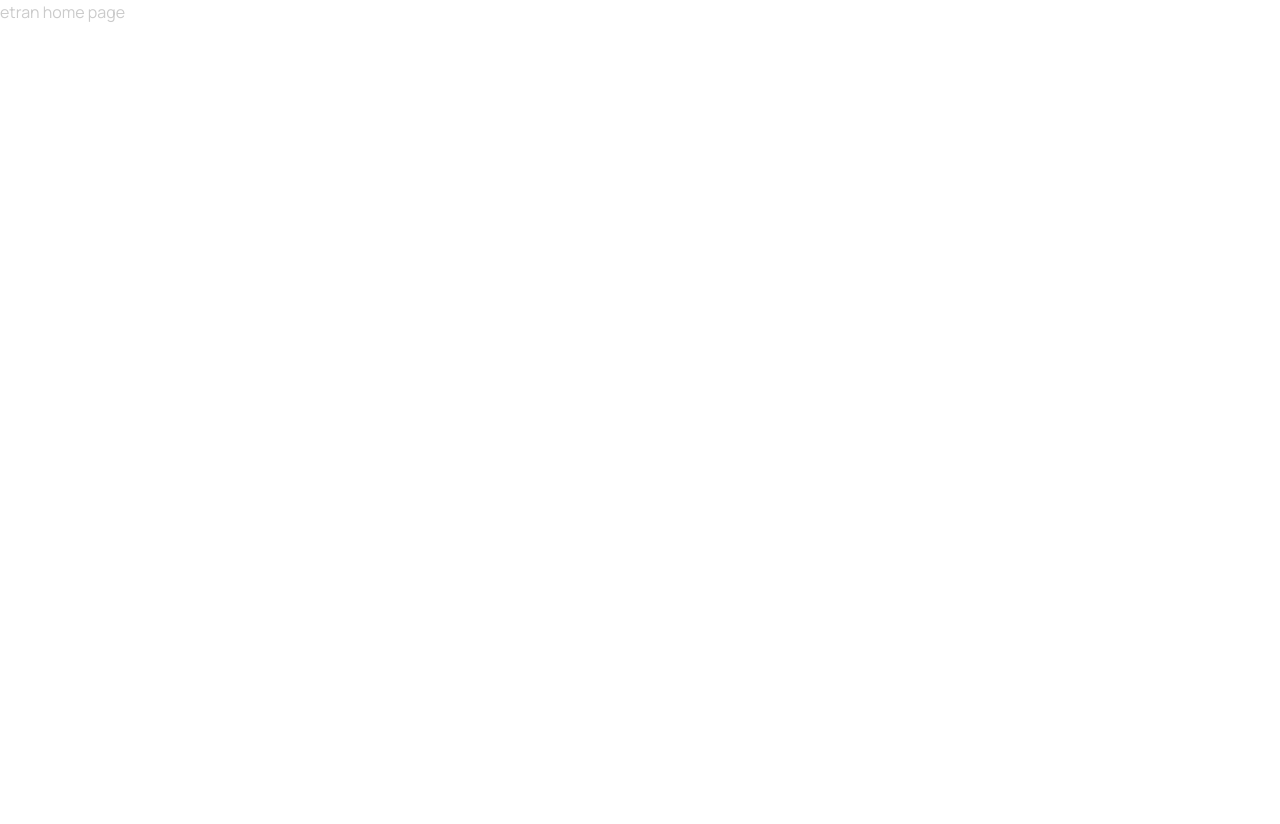
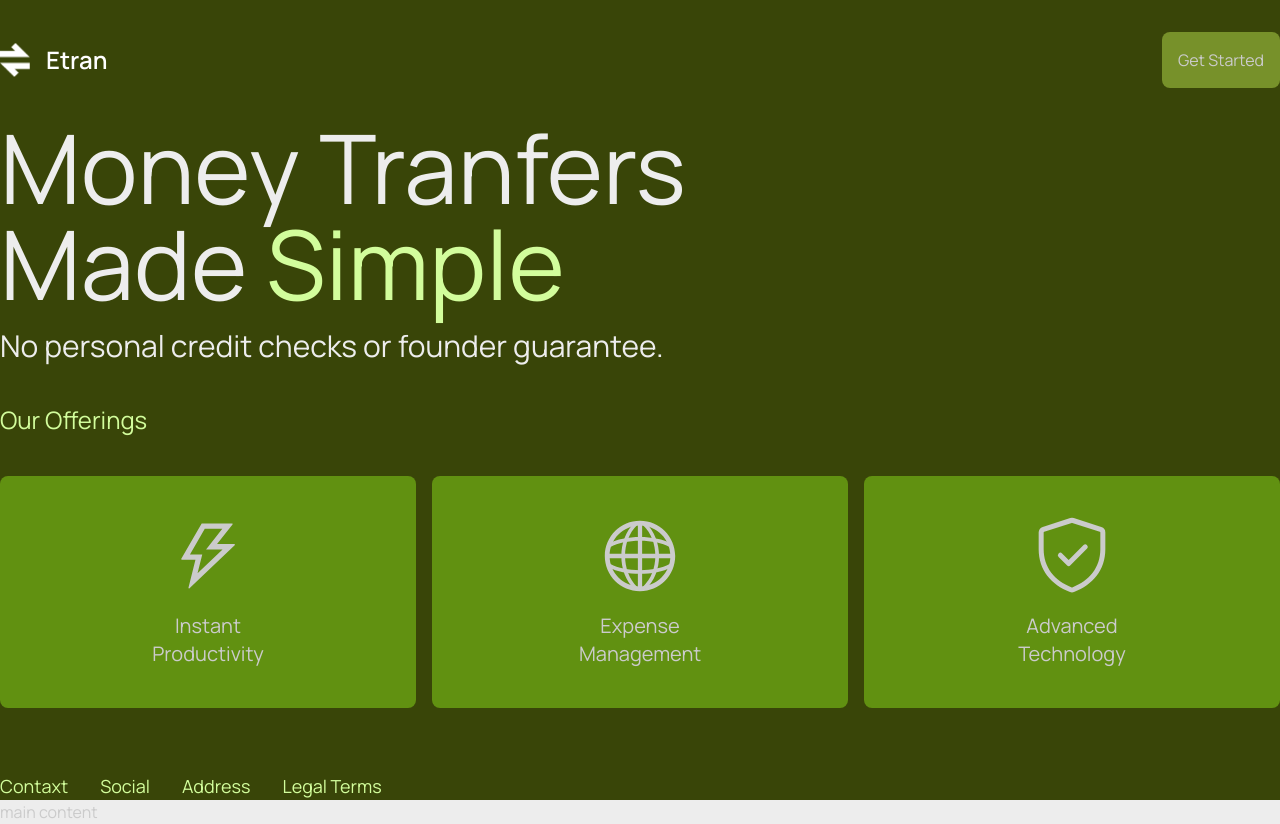
Before and after one commit to JCLthatlittlerat/etran-trustworthy-app, a Next.js app: page / in a window 1280 px wide. Before the commit the page ends 800 px from the top, so only its background shows below. Built offline with nearby package versions, Linux system fonts and the light colour scheme.

Commit message:
The side container is created with it's elements in it

```diff
--- a/app/page.tsx
+++ b/app/page.tsx
@@ -1,5 +1,31 @@
+import Card from "@/components/Card";
+import Navbar from "@/components/Navbar";
 import Image from "next/image";
+import Footer from "@/components/Footer";
 
 export default function Home() {
-  return <main>etran home page</main>;
+  return (
+    <main className="min-h-screen bg-(--background-3)">
+      <section className="sidebar-section bg-(--background-1)">
+        <Navbar />
+        <h1 className="capitalize text-8xl text-(--background-3)">
+          money tranfers
+        </h1>
+        <h1 className="capitalize text-8xl text-(--background-3)">
+          made <span className="text-(--accent-1)">simple</span>
+        </h1>
+        <p className="text-(--background-3) text-3xl py-4">
+          No personal credit checks or founder guarantee.
+        </p>
+        <div className="card-container my-6">
+          <h1 className="capitalize text-2xl text-(--accent-1)">
+            our offerings
+          </h1>
+          <Card />
+        </div>
+        <Footer />
+      </section>
+      <section className="main-content-section">main content</section>
+    </main>
+  );
 }
```
